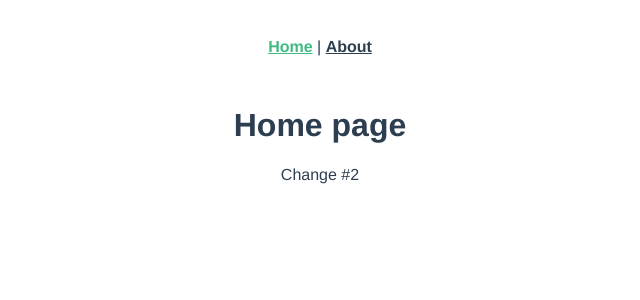
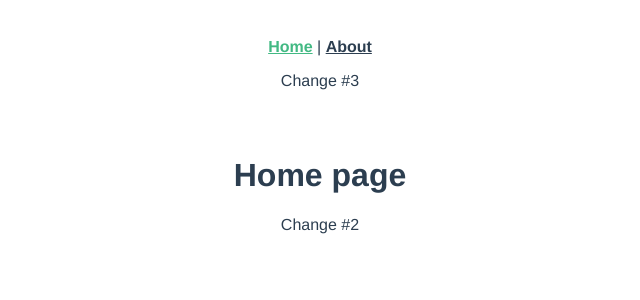
Before and after one commit to pbsabella/vue-test-app, a Vue app: page / in a window 1280 px wide. Shown: the top 300 px of the page, without its empty margins (320-960 px from the left). Built offline with nearby package versions, Linux system fonts and the light colour scheme.

Commit message:
Update 4

```diff
--- a/src/App.vue
+++ b/src/App.vue
@@ -3,6 +3,7 @@
     <div id="nav">
       <router-link to="/">Home</router-link> |
       <router-link to="/about">About</router-link>
+      <p>Change #3</p>
     </div>
     <router-view/>
   </div>
```
